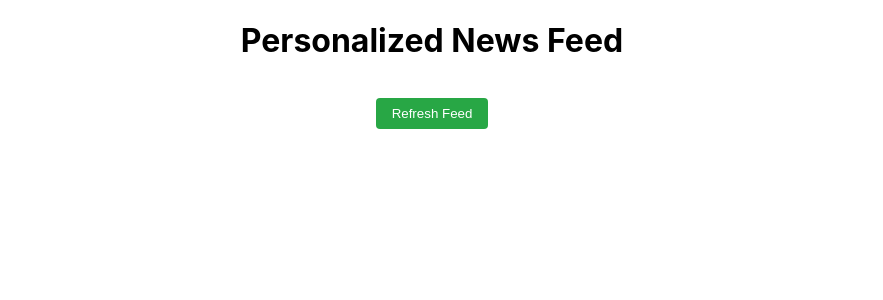
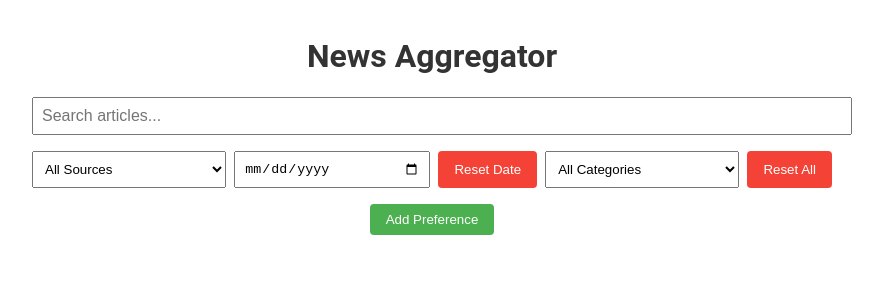
Before and after one commit to ranand16/innoscripta-case-study, a React (Create React App) app: page /feed in a window 1280 px wide. Shown: the top 300 px of the page, without its empty margins (208-1091 px from the left). Built offline with nearby package versions, Linux system fonts and the light colour scheme.

Commit message:
added css styling

```diff
--- a/src/Components/NewsAggregator.jsx
+++ b/src/Components/NewsAggregator.jsx
@@ -9,18 +9,18 @@ import {
   NEW_YORK_TIMES,
 } from "../Utils/constants";
 import { useFavoritesStore } from "../Hooks/useFavoritesStore";
+import "../NewAggregator.css"
 
 const NewsAggregator = () => {
-  const [keyword, setKeyword] = useState(""); // the keyword as you enter this is updated
-  const [filters, setFilters] = useState(FILTER_INIT); // all the filters applied right now, default as well
-  const debouncedKeyword = useDebounce(keyword, 1000); // the keyword with added debounce
+  const [keyword, setKeyword] = useState("");
+  const [filters, setFilters] = useState(FILTER_INIT);
+  const debouncedKeyword = useDebounce(keyword, 1000);
 
-  const { articles, loading, error } = useFetchArticles(debouncedKeyword); // fetching articels along with loader and error
+  const { articles, loading, error } = useFetchArticles(debouncedKeyword);
 
   const { addPreference, removeAuthorFromPreference, preferences } =
-    useFavoritesStore((s) => s); // saving preference or feed preference...you can add as many a syou want here
+    useFavoritesStore((s) => s);
 
-  // Filter articles
   const filteredArticles = useMemo(() => {
     return articles.filter((article) => {
       return (
@@ -29,24 +29,44 @@ const NewsAggregator = () => {
         (!filters.category || article.category.includes(filters.category))
       );
     });
-  }, [articles, filters]); // filtering articles and memoizing it to prevent waste re renders
+  }, [articles, filters]);
 
   return (
+    <div className="news-container">
+      <div className="news-preferences-container">
+        <ul className="news-preferences-list">
+          {preferences.map((pref, index) => (
+            <li key={index} className="news-preference-item">
+              <h3>Preference {index + 1}</h3>
+              <p>
+                <span>Source:</span> {pref.source || "All"}
+              </p>
+              <p>
+                <span>Category:</span> {pref.category || "All"}
+              </p>
+              <p>
+                <span>Starred Authors:</span>{" "}
+                {pref.starredAuthors.join(", ") || "None"}
+              </p>
+            </li>
+          ))}
+        </ul>
+
+      </div>
+
       <div>
-      <h1>News Aggregator</h1>
-
-      {/* Search Input */}
+        <h1 className="news-title">News Aggregator</h1>
         <input
           type="text"
           placeholder="Search articles..."
+          className="news-search-input"
           onChange={(e) => setKeyword(e.target.value)}
         />
 
-      {/* Filters */}
-      <div>
-        {/* Source Filter */}
+        <div className="news-filters">
           <select
             value={filters.source}
+            className="news-filter-select"
             onChange={(e) =>
               setFilters((prev) => ({ ...prev, source: e.target.value }))
             }
@@ -57,25 +77,24 @@ const NewsAggregator = () => {
             <option value={NEW_YORK_TIMES}>{NEW_YORK_TIMES}</option>
           </select>
 
-        {/* Date Filter */}
           <input
             type="date"
             value={filters.date}
+            className="news-filter-date"
             onChange={(e) =>
               setFilters((prev) => ({ ...prev, date: e.target.value }))
             }
           />
-
-        {/* Reset the date only */}
           <button
+            className="news-reset-button"
             onClick={() => setFilters((prev) => ({ ...prev, date: "" }))}
           >
-          Reset date
+            Reset Date
           </button>
 
-        {/* Category dilter */}
           <select
             value={filters.category}
+            className="news-filter-select"
             onChange={(e) =>
               setFilters((prev) => ({ ...prev, category: e.target.value }))
             }
@@ -87,12 +106,16 @@ const NewsAggregator = () => {
               </option>
             ))}
           </select>
-        <button onClick={() => setFilters(FILTER_INIT)}>Reset all</button>
+          <button
+            className="news-reset-button"
+            onClick={() => setFilters(FILTER_INIT)}
+          >
+            Reset All
+          </button>
         </div>
 
-      {/* Add Preference */}
-      {/* This preference is used in the personalized component to create different types of feed for any user */}
         <button
+          className="news-add-preference-button"
           onClick={() =>
             addPreference({
               source: filters.source,
@@ -104,23 +127,13 @@ const NewsAggregator = () => {
           Add Preference
         </button>
 
-      {/* Display Preferences */}
-      <ul>
-        {preferences.map((pref, index) => (
-          <li key={index}>
-            Name: Pref-{index + 1} | Source: {pref.source || "All"} | Category:{" "}
-            {pref.category || "All"} | Starred Authors:{" "}
-            {pref.starredAuthors.join(", ") || "None"}
-          </li>
-        ))}
-      </ul>
 
-      {/* Loading/Error */}
-      {loading && <p>Loading articles...</p>}
-      {error && <p>Error fetching articles: {error.message}</p>}
+        {loading && <p className="news-loading-text">Loading articles...</p>}
+        {error && (
+          <p className="news-error-text">Error fetching articles: {error.message}</p>
+        )}
 
-      {/* Articles List */}
-      <ul>
+        <ul className="news-articles-list">
           {filteredArticles.map((article, index) => {
             const activePreference = preferences.find(
               (pref) =>
@@ -128,13 +141,17 @@ const NewsAggregator = () => {
                 pref.category === filters.category
             );
 
-          // checking if the active preference has this author
             const isAuthorStarred =
               activePreference?.starredAuthors.includes(article.authors[0]);
 
             return (
-            <li key={index}>
-              <a href={article.url} target="_blank" rel="noopener noreferrer">
+              <li key={index} className="news-article-item">
+                <a
+                  href={article.url}
+                  target="_blank"
+                  rel="noopener noreferrer"
+                  className="news-article-link"
+                >
                   {article.title}
                 </a>{" "}
                 - <em>{article.source}</em> -{" "}
@@ -143,6 +160,7 @@ const NewsAggregator = () => {
                     <span key={i}>
                       {author}{" "}
                       <button
+                        className="news-star-button"
                         onClick={() => {
                           if (isAuthorStarred) {
                             removeAuthorFromPreference(
@@ -172,6 +190,7 @@ const NewsAggregator = () => {
           })}
         </ul>
       </div>
+    </div>
   );
 };
 
--- a/src/Components/PersonalizedNewsFeed.jsx
+++ b/src/Components/PersonalizedNewsFeed.jsx
@@ -1,116 +1,269 @@
 import React, { useState, useMemo } from "react";
+import useDebounce from "../Hooks/useDebounce";
 import useFetchArticles from "../Hooks/useFetchArticles";
+import {
+  FILTER_INIT,
+  CATEGORIES,
+  NEWS_DATA_IO,
+  THE_GUARDIAN,
+  NEW_YORK_TIMES,
+} from "../Utils/constants";
 import { useFavoritesStore } from "../Hooks/useFavoritesStore";
-import { hasIntersection } from "../Utils/helpers";
 
-const PersonalizedNewsFeed = () => {
-  const { preferences } = useFavoritesStore((state) => state);
-  const { articles, loading, error, fetchArticles } = useFetchArticles("");
-  // console.log("latest articles ", articles);
+const styles = {
+  container: {
+    padding: "1rem",
+    fontFamily: "'Roboto', sans-serif",
+    maxWidth: "800px",
+    margin: "0 auto",
+  },
+  title: {
+    textAlign: "center",
+    color: "#333",
+  },
+  searchInput: {
+    width: "100%",
+    padding: "0.5rem",
+    marginBottom: "1rem",
+    fontSize: "1rem",
+  },
+  filters: {
+    display: "flex",
+    flexWrap: "wrap",
+    gap: "0.5rem",
+    marginBottom: "1rem",
+  },
+  filterSelect: {
+    flex: "1",
+    padding: "0.5rem",
+  },
+  filterDate: {
+    flex: "1",
+    padding: "0.5rem",
+  },
+  resetButton: {
+    padding: "0.5rem 1rem",
+    backgroundColor: "#f44336",
+    color: "#fff",
+    border: "none",
+    borderRadius: "4px",
+    cursor: "pointer",
+  },
+  addPreferenceButton: {
+    padding: "0.5rem 1rem",
+    backgroundColor: "#4caf50",
+    color: "#fff",
+    border: "none",
+    borderRadius: "4px",
+    cursor: "pointer",
+    marginBottom: "1rem",
+  },
+  preferencesList: {
+    marginBottom: "1rem",
+    listStyle: "none",
+    padding: "0",
+  },
+  preferenceItem: {
+    padding: "0.5rem 0",
+    borderBottom: "1px solid #ccc",
+  },
+  loadingText: {
+    textAlign: "center",
+    color: "#777",
+  },
+  errorText: {
+    textAlign: "center",
+    color: "#f44336",
+  },
+  articlesList: {
+    listStyle: "none",
+    padding: "0",
+  },
+  articleItem: {
+    padding: "1rem",
+    borderBottom: "1px solid #ccc",
+  },
+  articleLink: {
+    color: "#2196f3",
+    textDecoration: "none",
+    fontWeight: "bold",
+  },
+  starButton: {
+    marginLeft: "0.5rem",
+    padding: "0.2rem 0.5rem",
+    backgroundColor: "#ff9800",
+    color: "#fff",
+    border: "none",
+    borderRadius: "4px",
+    cursor: "pointer",
+  },
+};
 
-  const [activeTab, setActiveTab] = useState(0);
+const NewsAggregator = () => {
+  const [keyword, setKeyword] = useState("");
+  const [filters, setFilters] = useState(FILTER_INIT);
+  const debouncedKeyword = useDebounce(keyword, 1000);
 
-  // Refresh the feed
-  const handleRefresh = () => {
-    fetchArticles();
-  };
+  const { articles, loading, error } = useFetchArticles(debouncedKeyword);
 
-// Filter articles based on the active preference
-const filteredArticles = useMemo(() => {
+  const { addPreference, removeAuthorFromPreference, preferences } =
+    useFavoritesStore((s) => s);
 
-  return articles.filter((article) => {
-    const preference = preferences[activeTab];
-    // console.log(preference, " compare ~~~~~~ with ", article);
-    if (!preference) return true;
-
-    // console.log(article.source, " === ", preference.source);
-    // console.log(
-    //   !preference.category,
-    //   " ~~~~~ ",
-    //   article.category.includes(preference.category)
-    // );
-    // console.log(
-    //   !preference.starredAuthors.length,
-    //   " ~~~~~ ",
-    //   preference.starredAuthors,
-    //   "  has  ",
-    //   article.authors
-    // );
-
-    const matchesSource =
-      !preference.source || article.source === preference.source;
-    const matchesCategory =
-      !preference.category || article.category.includes(preference.category);
-    const matchesStarredAuthors =
-      !preference.starredAuthors.length ||
-      hasIntersection(preference.starredAuthors, article.authors);
-
-    return matchesSource && matchesCategory && matchesStarredAuthors;
-  });
-}, [articles, preferences, activeTab]);
-
-  console.log(preferences);
+  const filteredArticles = useMemo(() => {
+    return articles.filter((article) => {
+      return (
+        (!filters.source || article.source === filters.source) &&
+        (!filters.date || article.publishedAt.startsWith(filters.date)) &&
+        (!filters.category || article.category.includes(filters.category))
+      );
+    });
+  }, [articles, filters]);
 
   return (
-    <div>
-      <h1>Personalized News Feed</h1>
+    <div style={styles.container}>
+      <h1 style={styles.title}>News Aggregator</h1>
 
-      {/* Tabs for preferences */}
-      <div style={{ display: "flex", gap: "1rem" }}>
-        {preferences.map((preference, index) => (
-          <button
-            key={index}
-            style={{
-              padding: "0.5rem 1rem",
-              backgroundColor: activeTab === index ? "#007bff" : "#f8f9fa",
-              color: activeTab === index ? "white" : "black",
-              border: "1px solid #007bff",
-              borderRadius: "4px",
-              cursor: "pointer",
-            }}
-            onClick={() => setActiveTab(index)}
-          >
-            {preference.source || "All Sources"} - {preference.category || "All Categories"}
-          </button>
-        ))}
+      {/* Search Input */}
+      <input
+        type="text"
+        placeholder="Search articles..."
+        style={styles.searchInput}
+        onChange={(e) => setKeyword(e.target.value)}
+      />
+
+      {/* Filters */}
+      <div style={styles.filters}>
+        <select
+          value={filters.source}
+          style={styles.filterSelect}
+          onChange={(e) =>
+            setFilters((prev) => ({ ...prev, source: e.target.value }))
+          }
+        >
+          <option value="">All Sources</option>
+          <option value={NEWS_DATA_IO}>{NEWS_DATA_IO}</option>
+          <option value={THE_GUARDIAN}>{THE_GUARDIAN}</option>
+          <option value={NEW_YORK_TIMES}>{NEW_YORK_TIMES}</option>
+        </select>
+
+        <input
+          type="date"
+          value={filters.date}
+          style={styles.filterDate}
+          onChange={(e) =>
+            setFilters((prev) => ({ ...prev, date: e.target.value }))
+          }
+        />
+        <button
+          style={styles.resetButton}
+          onClick={() => setFilters((prev) => ({ ...prev, date: "" }))}
+        >
+          Reset Date
+        </button>
+
+        <select
+          value={filters.category}
+          style={styles.filterSelect}
+          onChange={(e) =>
+            setFilters((prev) => ({ ...prev, category: e.target.value }))
+          }
+        >
+          <option value="">All Categories</option>
+          {CATEGORIES.map((category) => (
+            <option key={category} value={category}>
+              {category.charAt(0).toUpperCase() + category.slice(1)}
+            </option>
+          ))}
+        </select>
+        <button style={styles.resetButton} onClick={() => setFilters(FILTER_INIT)}>
+          Reset All
+        </button>
       </div>
 
-      {/* Refresh button */}
       <button
-        onClick={handleRefresh}
-        style={{
-          marginTop: "1rem",
-          padding: "0.5rem 1rem",
-          backgroundColor: "#28a745",
-          color: "white",
-          border: "none",
-          borderRadius: "4px",
-          cursor: "pointer",
-        }}
+        style={styles.addPreferenceButton}
+        onClick={() =>
+          addPreference({
+            source: filters.source,
+            category: filters.category,
+            starredAuthors: [],
+          })
+        }
       >
-        Refresh Feed
+        Add Preference
       </button>
 
-      {/* Loading and Error States */}
-      {loading && <p>Loading articles...</p>}
-      {error && <p>Error fetching articles: {error.message}</p>}
-
-      {/* Articles List */}
-      <ul>
-        {filteredArticles.map((article, index) => (
-          <li key={index}>
-            <a href={article.url} target="_blank" rel="noopener noreferrer">
-              {article.title}
-            </a>
-            <p>Source: {article.source}</p>
-            <p>Author: {article.authors || "Unknown"}</p>
-            <p>Category: {article.category || "General"}</p>
-            <p>Published: {article.publishedAt}</p>
+      <ul style={styles.preferencesList}>
+        {preferences.map((pref, index) => (
+          <li key={index} style={styles.preferenceItem}>
+            Name: Pref-{index + 1} | Source: {pref.source || "All"} | Category:{" "}
+            {pref.category || "All"} | Starred Authors:{" "}
+            {pref.starredAuthors.join(", ") || "None"}
           </li>
         ))}
+      </ul>
+
+      {loading && <p style={styles.loadingText}>Loading articles...</p>}
+      {error && <p style={styles.errorText}>Error fetching articles: {error.message}</p>}
+
+      <ul style={styles.articlesList}>
+        {filteredArticles.map((article, index) => {
+          const activePreference = preferences.find(
+            (pref) =>
+              pref.source === filters.source && pref.category === filters.category
+          );
+
+          const isAuthorStarred =
+            activePreference?.starredAuthors.includes(article.authors[0]);
+
+          return (
+            <li key={index} style={styles.articleItem}>
+              <a
+                href={article.url}
+                target="_blank"
+                rel="noopener noreferrer"
+                style={styles.articleLink}
+              >
+                {article.title}
+              </a>{" "}
+              - <em>{article.source}</em> -{" "}
+              <em>
+                {article.authors.map((author, i) => (
+                  <span key={i}>
+                    {author}{" "}
+                    <button
+                      style={styles.starButton}
+                      onClick={() => {
+                        if (isAuthorStarred) {
+                          removeAuthorFromPreference(
+                            author,
+                            filters.source,
+                            filters.category
+                          );
+                        } else {
+                          addPreference({
+                            source: filters.source,
+                            category: filters.category,
+                            starredAuthors: [
+                              ...(activePreference?.starredAuthors || []),
+                              author,
+                            ],
+                          });
+                        }
+                      }}
+                    >
+                      {isAuthorStarred ? "Unstar" : "Star"}
+                    </button>
+                  </span>
+                ))}
+              </em>
+            </li>
+          );
+        })}
       </ul>
     </div>
   );
 };
 
-export default PersonalizedNewsFeed;
+
+export default NewsAggregator;
--- /dev/null
+++ b/src/NewAggregator.css
@@ -0,0 +1,165 @@
+/* Container and general styles */
+.news-container {
+    display: flex;
+    justify-content: space-between;
+    gap: 1rem;
+    padding: 1rem;
+    max-width: 1000px;
+    margin: 0 auto;
+    font-family: "Roboto", sans-serif;
+}
+
+.news-title {
+    text-align: center;
+    color: #333;
+    font-size: 1.8rem;
+    margin-bottom: 1rem;
+}
+
+/* Search Input */
+.news-search-input {
+    width: 100%;
+    padding: 0.5rem;
+    margin-bottom: 1rem;
+    font-size: 1rem;
+    border: 1px solid #ccc;
+    border-radius: 4px;
+}
+
+/* Filters Section */
+.news-filters {
+    display: flex;
+    flex-wrap: wrap;
+    gap: 0.5rem;
+    margin-bottom: 1.5rem;
+}
+
+.news-filter-select,
+.news-filter-date {
+    flex: 1;
+    padding: 0.5rem;
+    font-size: 1rem;
+    border: 1px solid #ccc;
+    border-radius: 4px;
+}
+
+.news-reset-button {
+    padding: 0.5rem 1rem;
+    background-color: #f44336;
+    color: #fff;
+    border: none;
+    border-radius: 4px;
+    cursor: pointer;
+    font-size: 0.9rem;
+    transition: background-color 0.3s ease;
+}
+
+.news-reset-button:hover {
+    background-color: #d32f2f;
+}
+
+/* Add Preference Button */
+.news-add-preference-button {
+    padding: 0.5rem 1rem;
+    background-color: #4caf50;
+    color: #fff;
+    border: none;
+    border-radius: 4px;
+    cursor: pointer;
+    font-size: 1rem;
+    transition: background-color 0.3s ease;
+}
+
+.news-add-preference-button:hover {
+    background-color: #388e3c;
+    box-shadow: 0 4px 6px rgba(0, 0, 0, 0.1);
+}
+
+/* Preferences Section */
+.news-preferences-container {
+    min-width: 300px;
+}
+.news-preferences-list {
+    padding: 0;
+    margin: 0 0 1.5rem;
+    list-style: none;
+}
+
+.news-preference-item {
+    text-align: left;
+    background-color: #f9f9f9;
+    border: 1px solid #ddd;
+    border-radius: 8px;
+    padding: 1rem;
+    margin-bottom: 1rem;
+    box-shadow: 0 4px 6px rgba(0, 0, 0, 0.05);
+    transition: transform 0.2s ease, box-shadow 0.2s ease;
+}
+
+.news-preference-item:hover {
+    transform: translateY(-4px);
+    box-shadow: 0 8px 12px rgba(0, 0, 0, 0.1);
+}
+
+.news-preference-item h3 {
+    margin: 0 0 0.5rem;
+    font-size: 1.2rem;
+    color: #333;
+}
+
+.news-preference-item p {
+    margin: 0.2rem 0;
+    color: #555;
+}
+
+.news-preference-item span {
+    font-weight: bold;
+    color: #2196f3;
+}
+
+/* Loading/Error Messages */
+.news-loading-text,
+.news-error-text {
+    text-align: center;
+    color: #f44336;
+    font-weight: bold;
+    margin: 1rem 0;
+}
+
+/* Articles Section */
+.news-articles-list {
+    list-style: none;
+    padding: 0;
+    margin: 0;
+}
+
+.news-article-item {
+    padding: 1rem;
+    border-bottom: 1px solid #ccc;
+}
+
+.news-article-link {
+    color: #2196f3;
+    text-decoration: none;
+    font-weight: bold;
+}
+
+.news-article-link:hover {
+    text-decoration: underline;
+}
+
+.news-star-button {
+    margin-left: 0.5rem;
+    padding: 0.2rem 0.5rem;
+    background-color: #ff9800;
+    color: #fff;
+    border: none;
+    border-radius: 4px;
+    cursor: pointer;
+    font-size: 0.8rem;
+    transition: background-color 0.3s ease;
+}
+
+.news-star-button:hover {
+    background-color: #e65100;
+}
```
Lines whose indentation alone changed are shown as unchanged.
